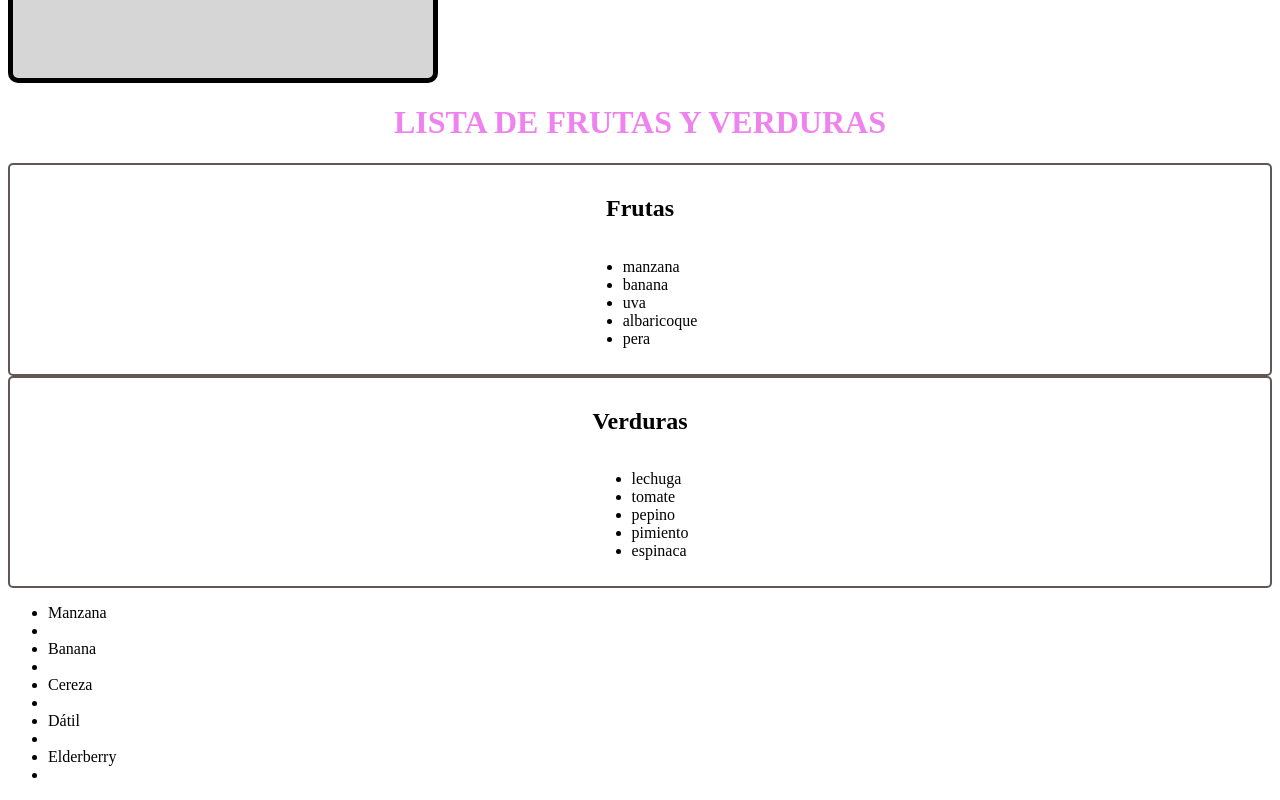
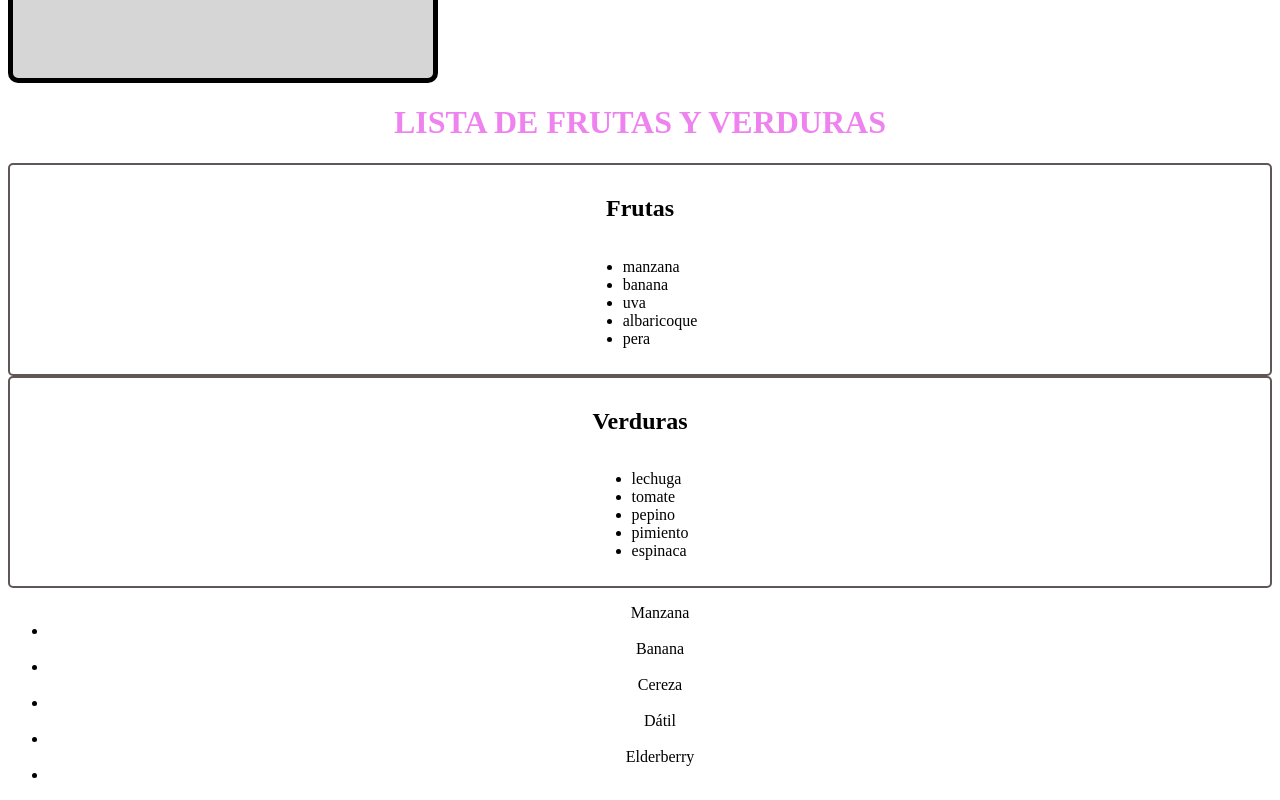
Before and after one commit to Alex230199/Primerproyecto, an Angular app: page / in a window 1280 px wide. Shown: the part 986-1786 px from the top of the page. Built offline with nearby package versions, Linux system fonts and the light colour scheme.

Commit message:
creación de listas 2

```diff
--- a/src/app/components/listas/listas.html
+++ b/src/app/components/listas/listas.html
@@ -26,6 +26,6 @@
 
 <ul>
     @for (fruta of frutas; track fruta){
-    <li> {{ fruta}} <li>
+    <li style="display: flex; flex-direction: row; justify-content: center; gap: 1rem;"> {{ fruta}} <li>
         }
         </ul>
```
